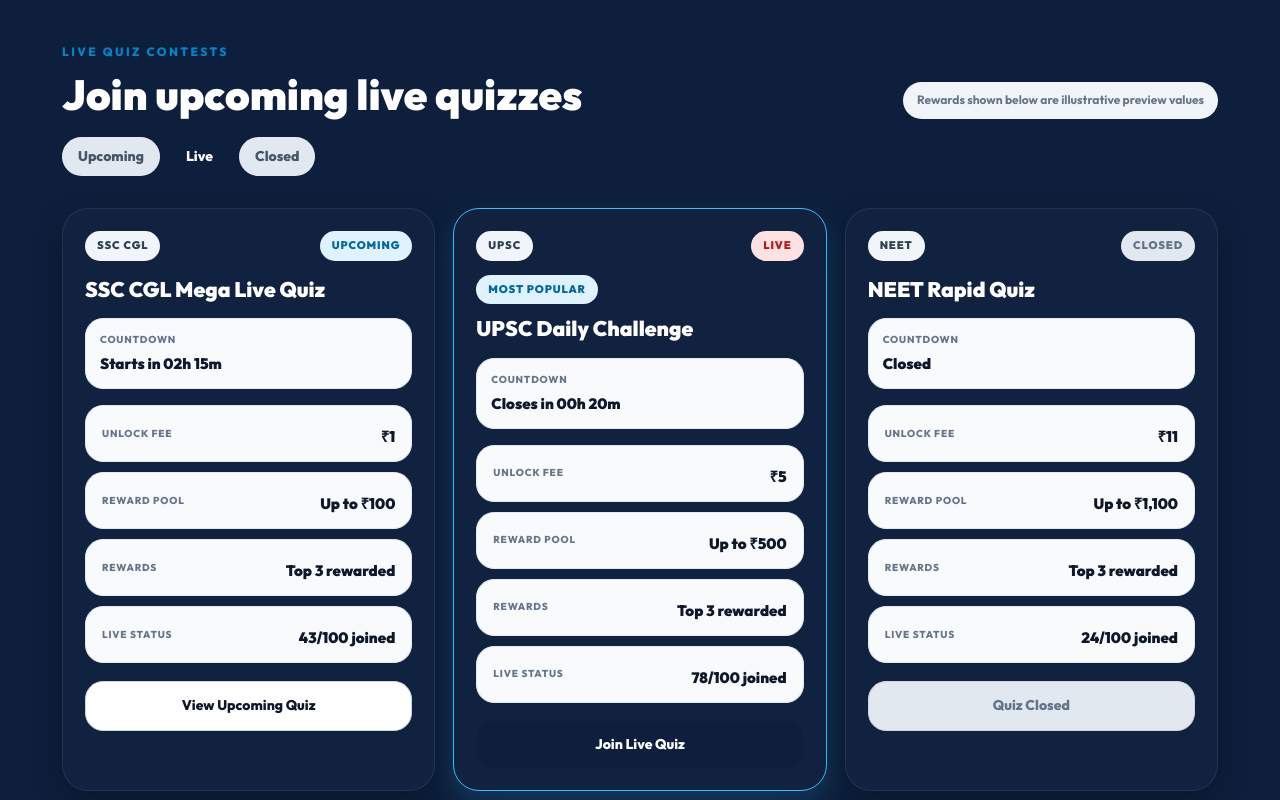
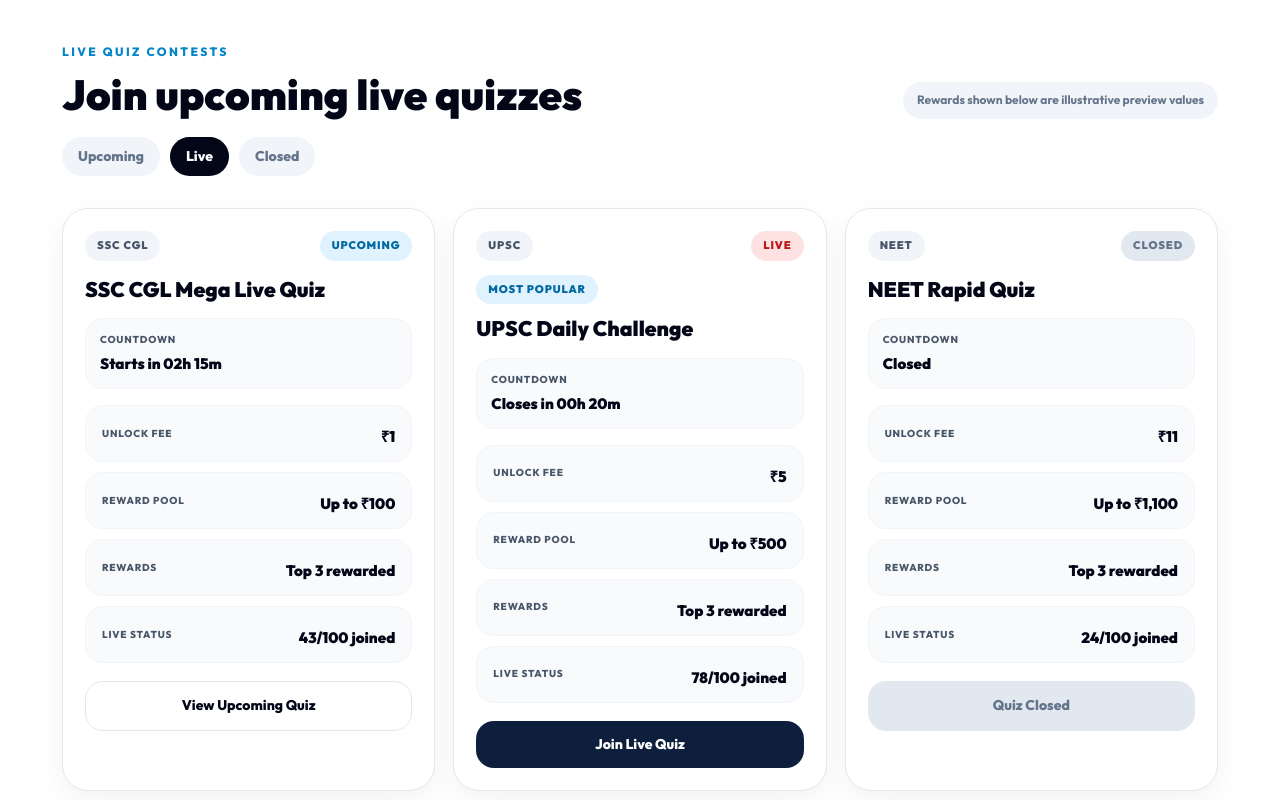
Before and after one commit to Divya147940/play-11, a React (Vite) app in the folder frontend/: page / in a window 1280 px wide. Shown: the part 1620-2420 px from the top of the page. Built offline with nearby package versions, Linux system fonts and the light colour scheme; the HTML template or start-up script is replaced by a standard one.

Commit message:
feat: complete white theme for all sections

```diff
--- a/frontend/src/index.css
+++ b/frontend/src/index.css
@@ -337,12 +337,73 @@
 .section-inner { width: 100%; padding: 0 40px; margin: 0 auto; }
 
 .center-head { text-align: center; }
-.section.white { background: #fff; }
+.section.white { background: #ffffff; }
 .section.white h2 { color: #020617; }
 .section.white .subtext { color: #475569; }
-.section.white .panel { background: #fff; border-color: #e2e8f0; box-shadow: 0 10px 25px rgba(15,23,42,0.06); }
-.section.white .panel h3 { color: #020617; }
-.section.white .panel p { color: #475569; }
+.section.white .panel,
+.section.white .contest-card,
+.section.white .feature-card,
+.section.white .faq-item,
+.section.white .dash-box,
+.section.white .nav-preview {
+    background: #ffffff;
+    border-color: #e2e8f0;
+    box-shadow: 0 10px 30px rgba(15, 23, 42, 0.05);
+}
+.section.white .panel h3,
+.section.white .contest-card h3,
+.section.white .feature-card h3,
+.section.white .faq-item summary,
+.section.white .quiz-item h4 {
+    color: #020617;
+}
+.section.white .panel p,
+.section.white .contest-card p,
+.section.white .feature-card p,
+.section.white .faq-item p,
+.section.white .quiz-item p,
+.section.white .metric small,
+.section.white .info-block small {
+    color: #475569;
+}
+.section.white .step-num {
+    background: #0d1f3c;
+    color: #ffffff;
+}
+.section.white .metric,
+.section.white .info-block,
+.section.white .dash-stat,
+.section.white .quiz-item,
+.section.white .info-3,
+.section.white .unlock-box,
+.section.white .bottom-nav {
+    background: #f8fafc;
+    border-color: #f1f5f9;
+}
+.section.white .tab {
+    background: #f1f5f9;
+    color: #64748b;
+}
+.section.white .tab.active {
+    background: #020617;
+    color: #ffffff;
+}
+.section.white .card-btn {
+    background: #ffffff;
+    color: #020617;
+    border-color: #e2e8f0;
+}
+.section.white .dash-stat strong,
+.section.white .metric strong,
+.section.white .info-block strong,
+.section.white .unlock-box strong,
+.section.white .info-3 strong {
+    color: #020617;
+}
+.section.white .pill.exam {
+    background: #f1f5f9;
+    color: #475569;
+}
 
 .eyebrow {
     color: #0284c7;
--- a/frontend/src/pages/LandingPage.jsx
+++ b/frontend/src/pages/LandingPage.jsx
@@ -215,7 +215,7 @@
         </div>
       </section>
 
-      <section className="section" id="contests">
+      <section className="section white" id="contests">
         <div className="section-inner">
           <div className="section-head-row">
             <div>
@@ -380,7 +380,7 @@
         </section>
       )}
 
-      <section className="section">
+      <section className="section white">
         <div className="section-inner">
           <div className="section-head-row">
             <div>
@@ -548,7 +548,7 @@
         </div>
       </section>
 
-      <section className="section alt">
+      <section className="section white">
         <div className="section-inner">
           <div className="center-head">
             <div className="eyebrow">Why QUZO</div>
@@ -579,7 +579,7 @@
         </div>
       </section>
 
-      <section className="section" id="faq">
+      <section className="section white" id="faq">
         <div className="section-inner" style={{ maxWidth: "900px" }}>
           <div className="center-head">
             <div className="eyebrow">FAQ</div>
```
